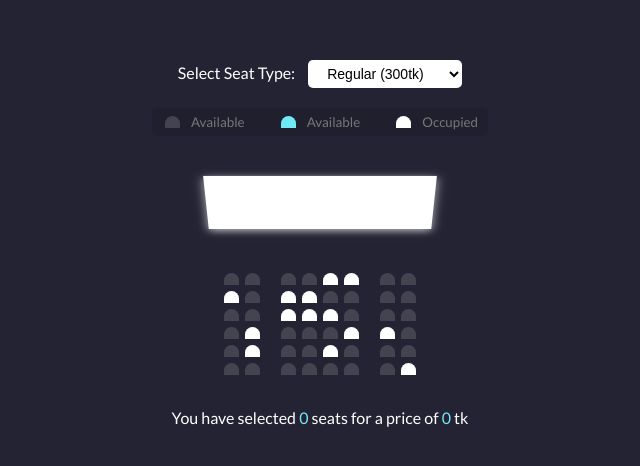
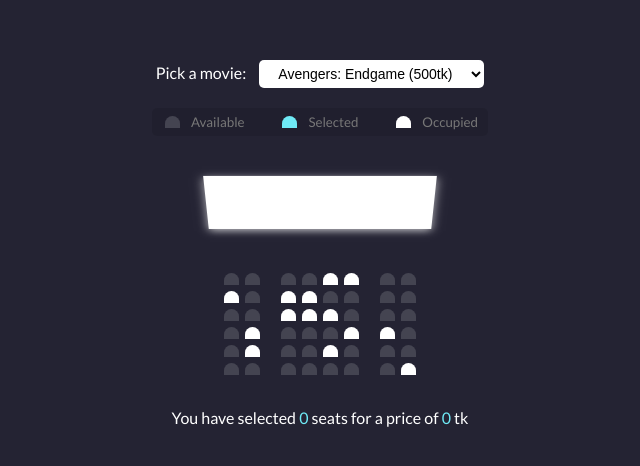
Before and after one commit to SumanIslam/movie-ticket-booking, a React (Create React App) app: page / in a window 1280 px wide. Shown: the part 164-630 px from the top of the page, without its empty margins (320-960 px from the left). Built offline with nearby package versions, Linux system fonts and the light colour scheme.

Commit message:
some content change

```diff
--- a/src/componenets/seat-status/seat-status.component.jsx
+++ b/src/componenets/seat-status/seat-status.component.jsx
@@ -15,7 +15,7 @@ function SeatStatus() {
 			<li>
 				<div className='seat-align'>
 					<div className='seat selected'></div>
-					<small>Available</small>
+					<small>Selected</small>
 				</div>
 			</li>
 			<li>
--- a/src/componenets/seat-type/seat-type.component.jsx
+++ b/src/componenets/seat-type/seat-type.component.jsx
@@ -29,10 +29,12 @@ function SeatType() {
 
 	return (
 		<div className='movie-container'>
-			<label>Select Seat Type: </label>
+			<label>Pick a movie: </label>
 			<select value={`${price}`} onChange={handleChange} id='movie'>
-				<option value='300'>Regular (300tk)</option>
-				<option value='350'>Premium (350tk)</option>
+				<option value='500'>Avengers: Endgame (500tk)</option>
+				<option value='550'>Joker (550tk)</option>
+				<option value='450'>Toy Story 4 (450tk)</option>
+				<option value='450'>The Lion King (450tk)</option>
 			</select>
 		</div>
 	);
```
